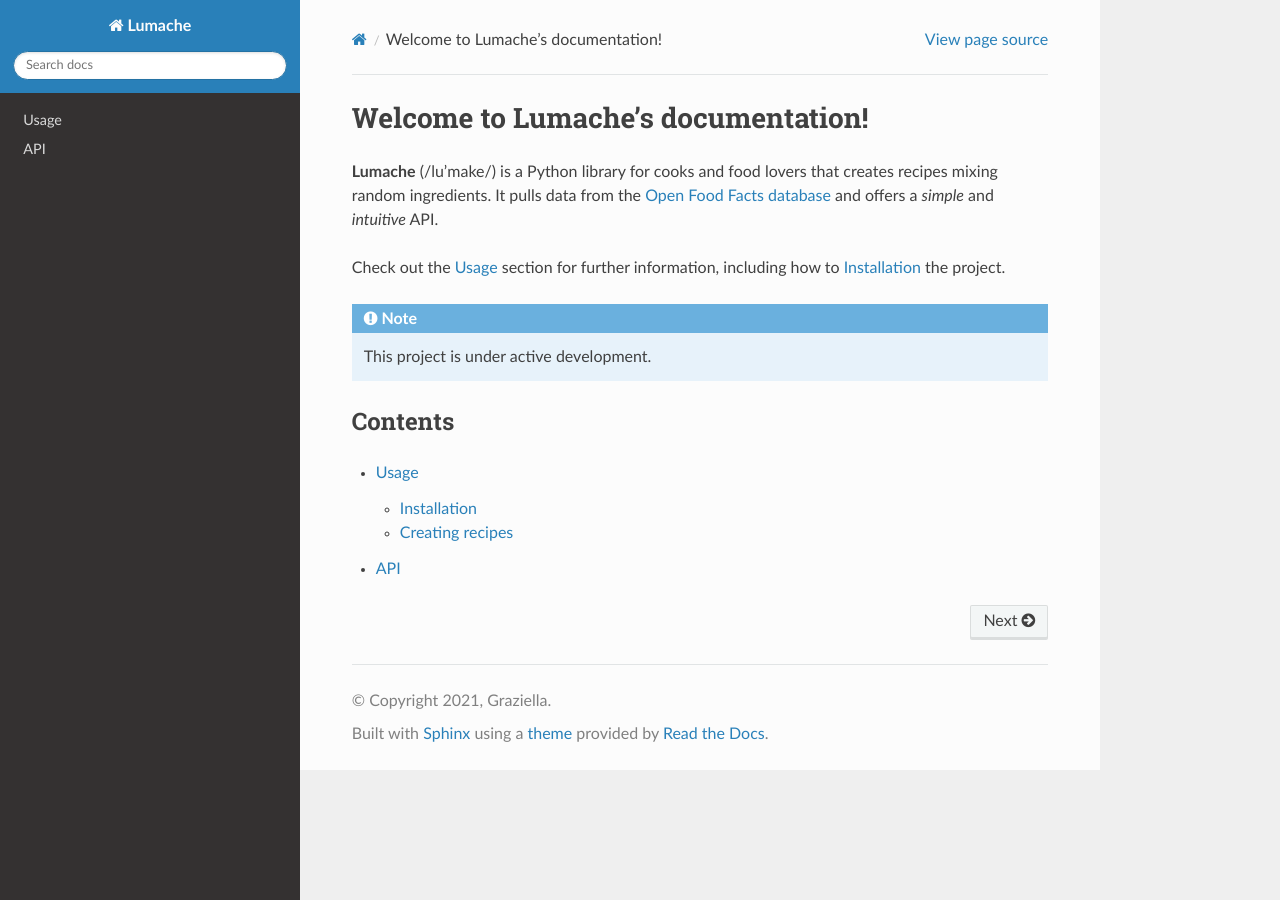
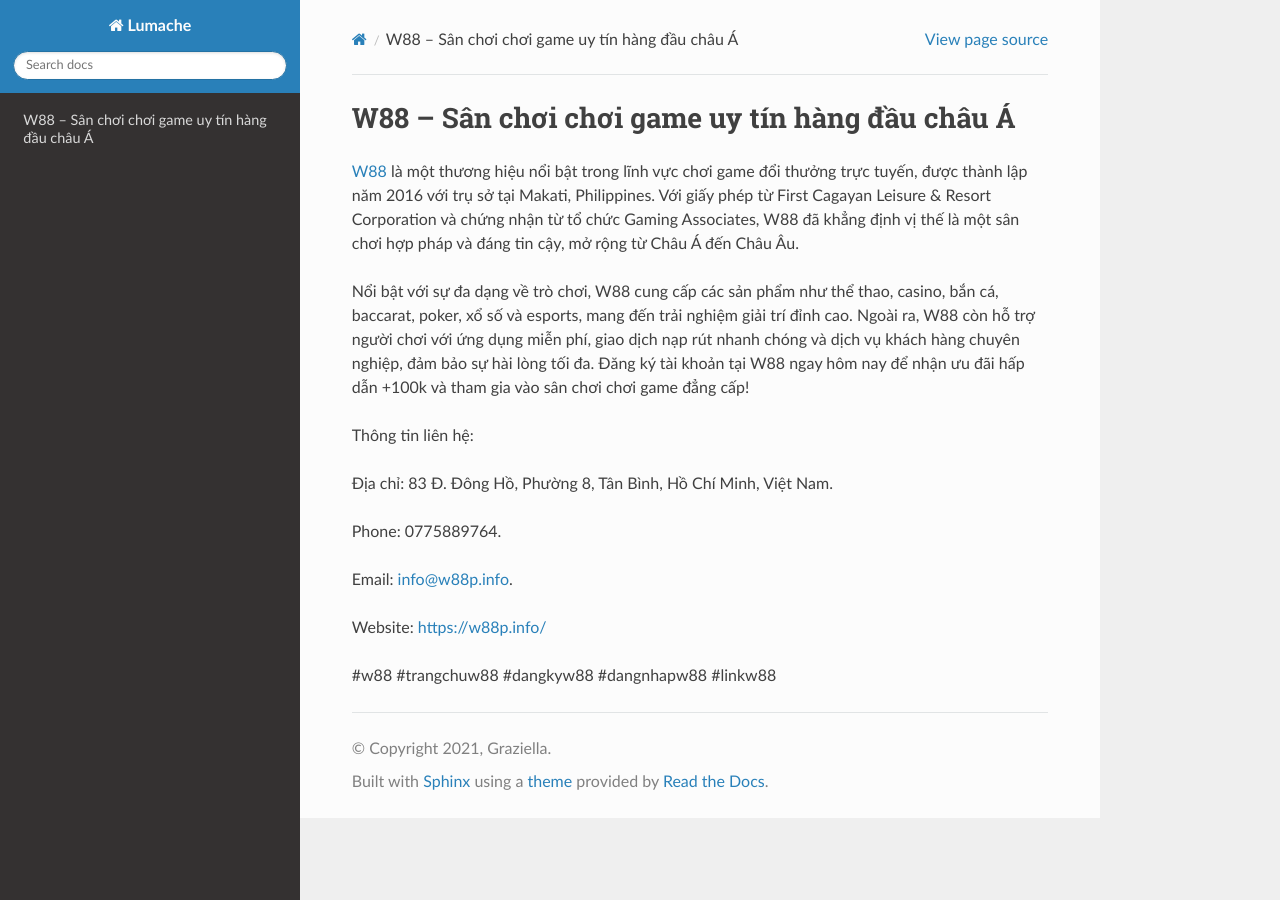
Before and after one commit to moonneil524kawb/w88pinfo, a Sphinx documentation site: the page built from docs/source/index.rst, in a window 1280 px wide. Built offline with Sphinx 7.4.7 and the Read the Docs theme 3.1.0, drawn with Linux system fonts in a browser that asks for light colours.

Commit message:
Update index.rst

```diff
--- a/docs/source/index.rst
+++ b/docs/source/index.rst
@@ -1,22 +1,18 @@
-Welcome to Lumache's documentation!
+W88 – Sân chơi chơi game uy tín hàng đầu châu Á
 ===================================
 
-**Lumache** (/lu'make/) is a Python library for cooks and food lovers
-that creates recipes mixing random ingredients.
-It pulls data from the `Open Food Facts database <https://world.openfoodfacts.org/>`_
-and offers a *simple* and *intuitive* API.
+`W88 <https://w88p.info/>`_ là một thương hiệu nổi bật trong lĩnh vực chơi game đổi thưởng trực tuyến, được thành lập năm 2016 với trụ sở tại Makati, Philippines. Với giấy phép từ First Cagayan Leisure & Resort Corporation và chứng nhận từ tổ chức Gaming Associates, W88 đã khẳng định vị thế là một sân chơi hợp pháp và đáng tin cậy, mở rộng từ Châu Á đến Châu Âu.
 
-Check out the :doc:`usage` section for further information, including
-how to :ref:`installation` the project.
+Nổi bật với sự đa dạng về trò chơi, W88 cung cấp các sản phẩm như thể thao, casino, bắn cá, baccarat, poker, xổ số và esports, mang đến trải nghiệm giải trí đỉnh cao. Ngoài ra, W88 còn hỗ trợ người chơi với ứng dụng miễn phí, giao dịch nạp rút nhanh chóng và dịch vụ khách hàng chuyên nghiệp, đảm bảo sự hài lòng tối đa. Đăng ký tài khoản tại W88 ngay hôm nay để nhận ưu đãi hấp dẫn +100k và tham gia vào sân chơi chơi game đẳng cấp!
 
-.. note::
+Thông tin liên hệ:
 
-   This project is under active development.
+Địa chỉ: 83 Đ. Đông Hồ, Phường 8, Tân Bình, Hồ Chí Minh, Việt Nam.
 
-Contents
---------
+Phone: 0775889764.
 
-.. toctree::
+Email: info@w88p.info.
 
-   usage
-   api
+Website: https://w88p.info/
+
+#w88 #trangchuw88 #dangkyw88 #dangnhapw88 #linkw88
```
